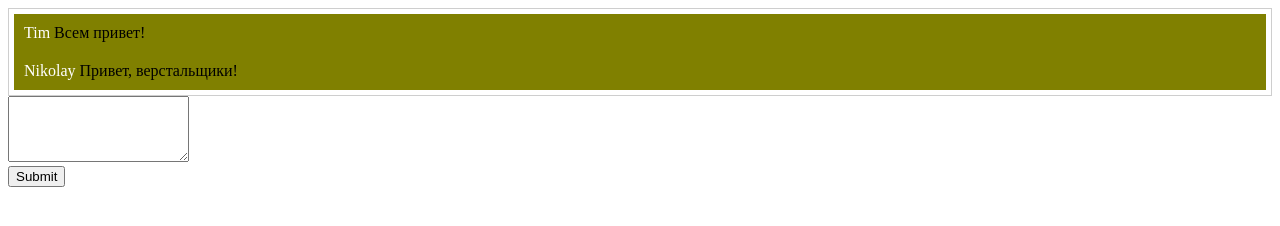
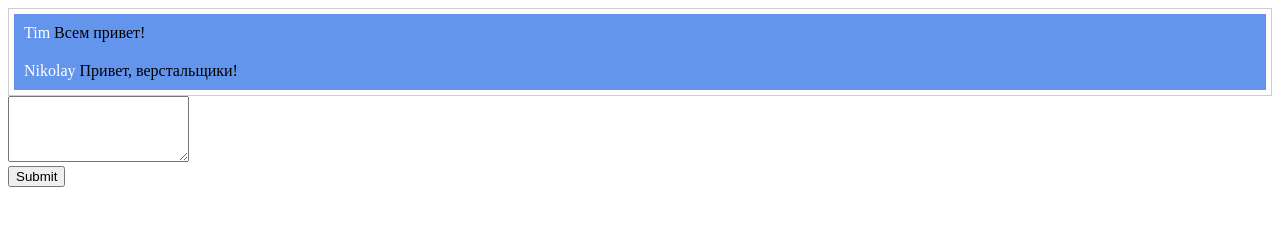
Before and after one commit to AndreiKug/chat-js, a website: page index.html in a window 1280 px wide. Drawn offline with Linux system fonts and the light colour scheme.

Commit message:
6: change color for the chat

```diff
--- a/components/chat/chat.css
+++ b/components/chat/chat.css
@@ -6,14 +6,13 @@
 
 .chat__message {
     padding: 10px;
-    background-color: olive;
+    background-color: cornflowerblue;
 }
 
 .chat__author {
     color: white;
 }
 
-
 .chat__message--my {
     background-color: #759cb8;
 }
```
